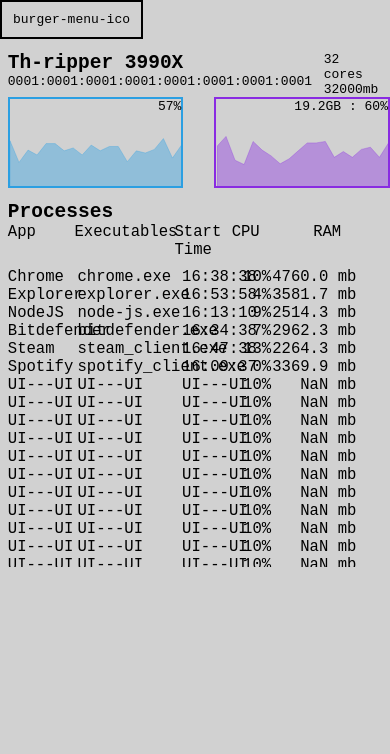
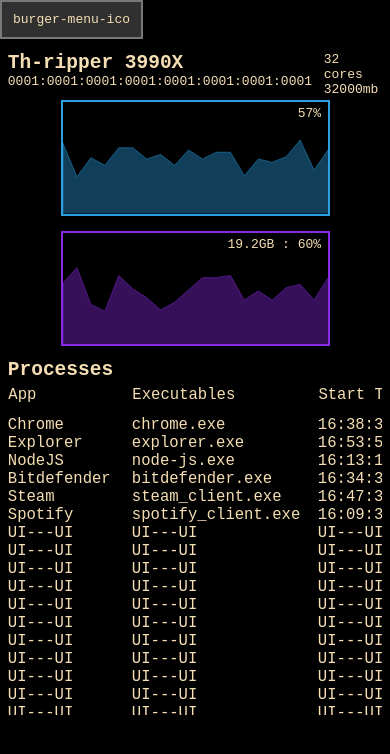
Before and after one commit to andrei-pascu/SERVER_MACHINES-Dashboard, a React (Create React App) app: page / in a window 390 px wide. Shown: the top 754 px of the page. Built offline with nearby package versions, Linux system fonts and the light colour scheme.

Commit message:
Styling 'done'

```diff
--- a/src/App.css
+++ b/src/App.css
@@ -27,7 +27,8 @@
 }
 .layout {
     min-height: 100vh;
-    background-color: rgb(209, 209, 209);
+    background-color: rgb(0, 0, 0);
+    color: wheat;
     display: flex;
     align-items: flex-start;
 }
@@ -62,19 +63,19 @@
 
 .burger-menu-ico {
     display: none;
+    user-select: none;
 }
+
 .side_panel_toggle-container {
     display: none;
-}
-
-
-.side_panel_toggle-container {
-    /* position: fixed;
-    top: 0;
-    left: 0; */
     height: 3rem;
     border: 2px solid black;
     cursor: pointer;
+}
+
+.side_panel_toggle-container:hover {
+    border: 2px solid #ffffff59;
+    background-color: #ffffff30;
 }
 
 .machines_list {
@@ -82,6 +83,7 @@
     /* margin-top: 3rem; */
     background-color: white;
     padding: 0.5rem 0 1rem 0.5rem;
+    background-color: black;
 }
 
 .machines_list h2 {
@@ -108,7 +110,7 @@
 }
 
 .machine_row:hover {
-    border-bottom: 0.2rem #000000 solid;
+    border-bottom: 0.2rem #ffffff59 solid;
     background-color: #00000042;
 }
 
@@ -169,15 +171,16 @@
 }
 
 .process_titles {
-    margin: 0 3vw 0 0;
+    margin: 0 3vw 0 -4px;
 }
 
 .processes_container._display_name.asc       .process_titles .process_column_display_name,
 .processes_container._process_name.asc       .process_titles .process_column_name,
 .processes_container._exe_age.asc            .process_titles .process_column_exe_age,
 .processes_container._cpu_usage.asc          .process_titles .process_column_cpu,
-.processes_container._process_column_ram.asc .process_titles .process_column_ram {
-    background-color: red;
+.processes_container._memory_usage.desc      .process_titles .process_column_ram {
+    background-color: rgb(10, 93, 30);
+    color: white;
 }
 
 
@@ -185,14 +188,28 @@
 .processes_container._process_name.desc       .process_titles .process_column_name,
 .processes_container._exe_age.desc            .process_titles .process_column_exe_age,
 .processes_container._cpu_usage.desc          .process_titles .process_column_cpu,
-.processes_container._process_column_ram.desc .process_titles .process_column_ram {
-    background-color: blue;
+.processes_container._memory_usage.desc       .process_titles .process_column_ram {
+    background-color: rgb(156, 0, 104);
+    color: white;
+}
+
+.process_row.process_titles .process_column {
+    cursor: pointer;
+    height: 2rem;
+    padding: 0.35rem;
+}
+
+
+.process_row.process_titles .process_column:hover {
+    background-color: rgb(0, 162, 218);
+    color: #c700c7;
 }
 
 
 
-
-
+.process_row.process_titles .process_column_cpu {
+    width: 6%;
+}
 
 
 
@@ -201,9 +218,11 @@
 header {
     display: flex;
     justify-content: space-between;
+    margin-bottom: 3px;
 }
 .machine_details {
     margin: 0 3vw;
+    user-select: none;
 }
 
 
@@ -225,25 +244,33 @@
     /* flex-direction: column; */
 }
 
-.cpu_graph-container {
-    display: flex;
-    align-items: flex-end;
-    flex-direction: column;
-    border: 0.18rem solid rgba(43, 159, 226, 1);
-    width: 40vw;
-    background: linear-gradient(0deg, rgba(43, 159, 226, 1) 0%, rgba(43, 159, 226, 1) 0.3%, rgba(255,255,255,0) 0.3%, rgba(255,255,255,0) 100%);
-    /* width: 20%; */
+.live_rendered {
+    position: absolute;
+    top: 0.3rem;
+    right: 0.5rem;
+    pointer-events: none;
+    user-select: none;
 }
 
+.cpu_graph-container,
 .ram_graph-container {
     display: flex;
     align-items: flex-end;
     flex-direction: column;
+    width: 40vw;
+    pointer-events: none;
+    position: relative;
+}
+.cpu_graph-container {
+    border: 0.18rem solid rgba(43, 159, 226, 1);
+    background: linear-gradient(0deg, rgba(43, 159, 226, 1) 0%, rgba(43, 159, 226, 1) 0.3%, rgba(255,255,255,0) 0.3%, rgba(255,255,255,0) 100%);
+
+}
+
+.ram_graph-container {
     border: 0.18rem solid rgba(137, 43, 226, 1);
-    width: 40vw;
     margin: 0 2vw;
     background: linear-gradient(0deg, rgba(137, 43, 226, 1) 0%, rgba(137, 43, 226, 1) 0.3%, rgba(255,255,255,0) 0.3%, rgba(255,255,255,0) 100%);
-
 }
 
 .ram_chart {
@@ -282,17 +309,30 @@
         width: 100%;
         padding-top: 4rem;
     }
+    .processes_container {
+        width: 98%;
+    }
     .side_panel {
         position: fixed;
         top: 0;
         left: 0;
         width: 11rem;
         height: auto;
+        z-index: 99;
     }
 
     .machines_list {
         min-width: 14rem;
         padding: 1rem 0.5rem 1.5rem 1.5rem;
+        background-color: #0c4242eb;
+    }
+
+    .machine_row {
+        border-bottom: 0.2rem #ffffff9c solid;
+    }
+
+    .machine_row:hover {
+        border-bottom: 0.2rem #00000000 solid;
     }
 
     .side_panel.collapsed .machines_list {
@@ -325,6 +365,7 @@
     .graphs_header_container {
         height: auto;
         margin-bottom: 1rem;
+        width: 98%;
     }
     .cpu_graph-container {
         width: 45vw;
@@ -335,6 +376,31 @@
     }
 }
 
+/* TO MOBILE */
+@media only screen and (max-width: 63rem) {
+    .constant-display-container {
+        overflow-x: scroll;
+    }
+    .processes_container {
+        /* width: 55rem; */
+        overflow-x: scroll;
+        /* width: auto; */
+    }
+    .processes_title {
+        width: 53rem;
+    }
+    .process_row {
+        width: 53rem;
+    }
+    .exe_list {
+        width: 53rem;
+    }
+}
+@media only screen and (max-width: 47.9rem) {
+    .processes_container {
+        /* width: 55rem; */
+    }
+}
 /* DESKTOP */
 @media only screen and (min-width: 80rem) {
     .machine-list {
@@ -347,6 +413,15 @@
     .graphs_header_container {
 
         height: 48vh;
+    }
+}
+@media only screen and (orientation: portrait) {
+    .graphs_container {
+        flex-direction: column;
+
+    }
+    .cpu_graph-container, .ram_graph-container {
+        width: 69vw;
     }
 }
 
--- a/src/components/c_graphs/cpu_graph/cpu_graph.js
+++ b/src/components/c_graphs/cpu_graph/cpu_graph.js
@@ -65,7 +65,7 @@
         } else {
             return (
                 <div className="cpu_graph-container">
-                    <p>{this.last_sum + '%'}</p>
+                    <p className="live_rendered">{this.last_sum + '%'}</p>
                     <svg viewBox={this.svg_inner_viewbox} className="cpu_chart">
                         <polyline points={this.generate_svg()}>
                         </polyline>
--- a/src/components/c_graphs/ram_graph/ram_graph.js
+++ b/src/components/c_graphs/ram_graph/ram_graph.js
@@ -70,7 +70,7 @@
         } else {
             return (
                 <div className="ram_graph-container">
-                    <p>{this.total_memory_bytes + 'GB : ' + this.last_sum + '%'}</p>
+                    <p className="live_rendered">{this.total_memory_bytes + 'GB : ' + this.last_sum + '%'}</p>
                     <svg viewBox={this.svg_inner_viewbox} className="ram_chart">
                         <polyline points={this.generate_svg()}>
                         </polyline>
```
